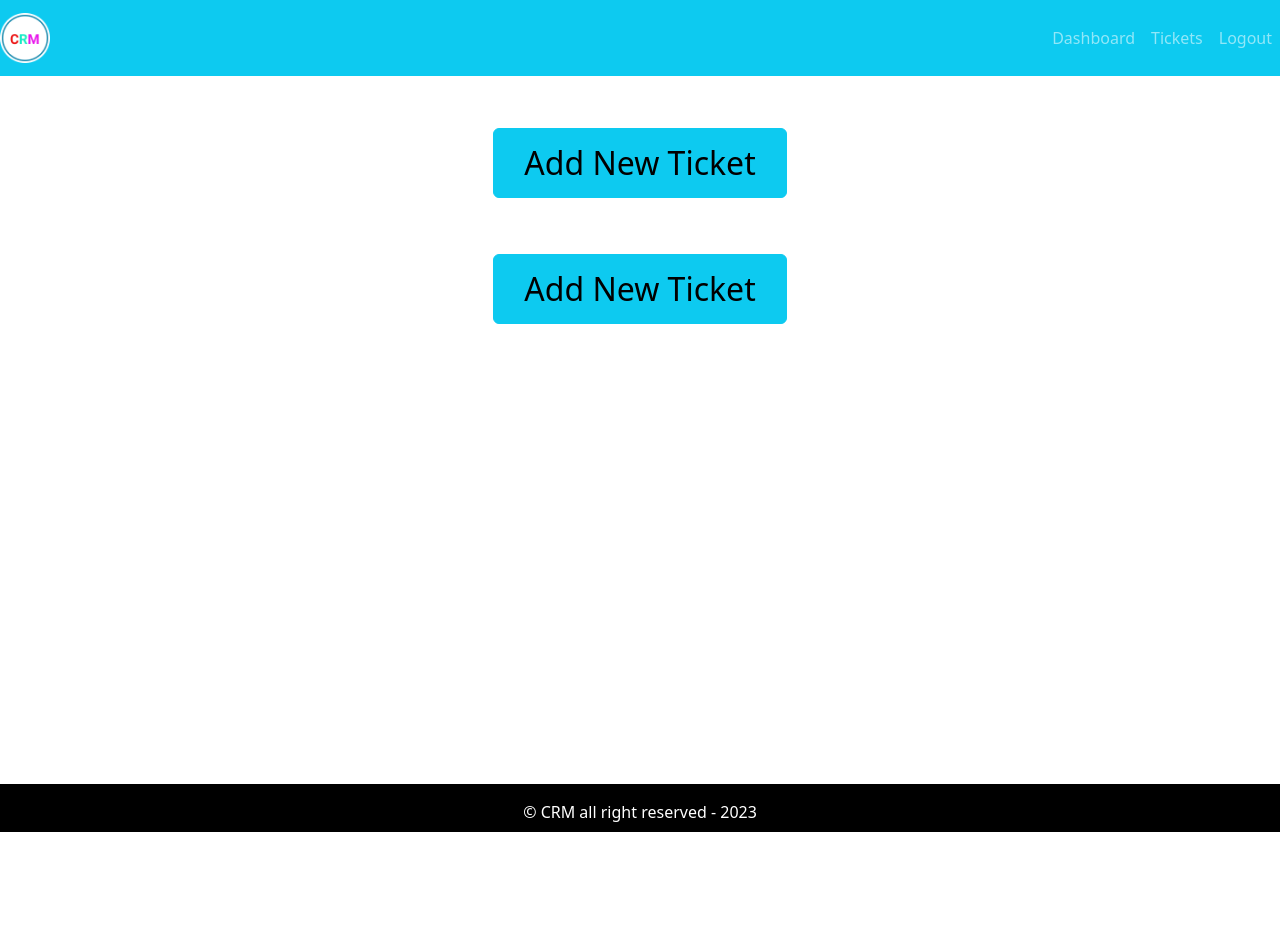
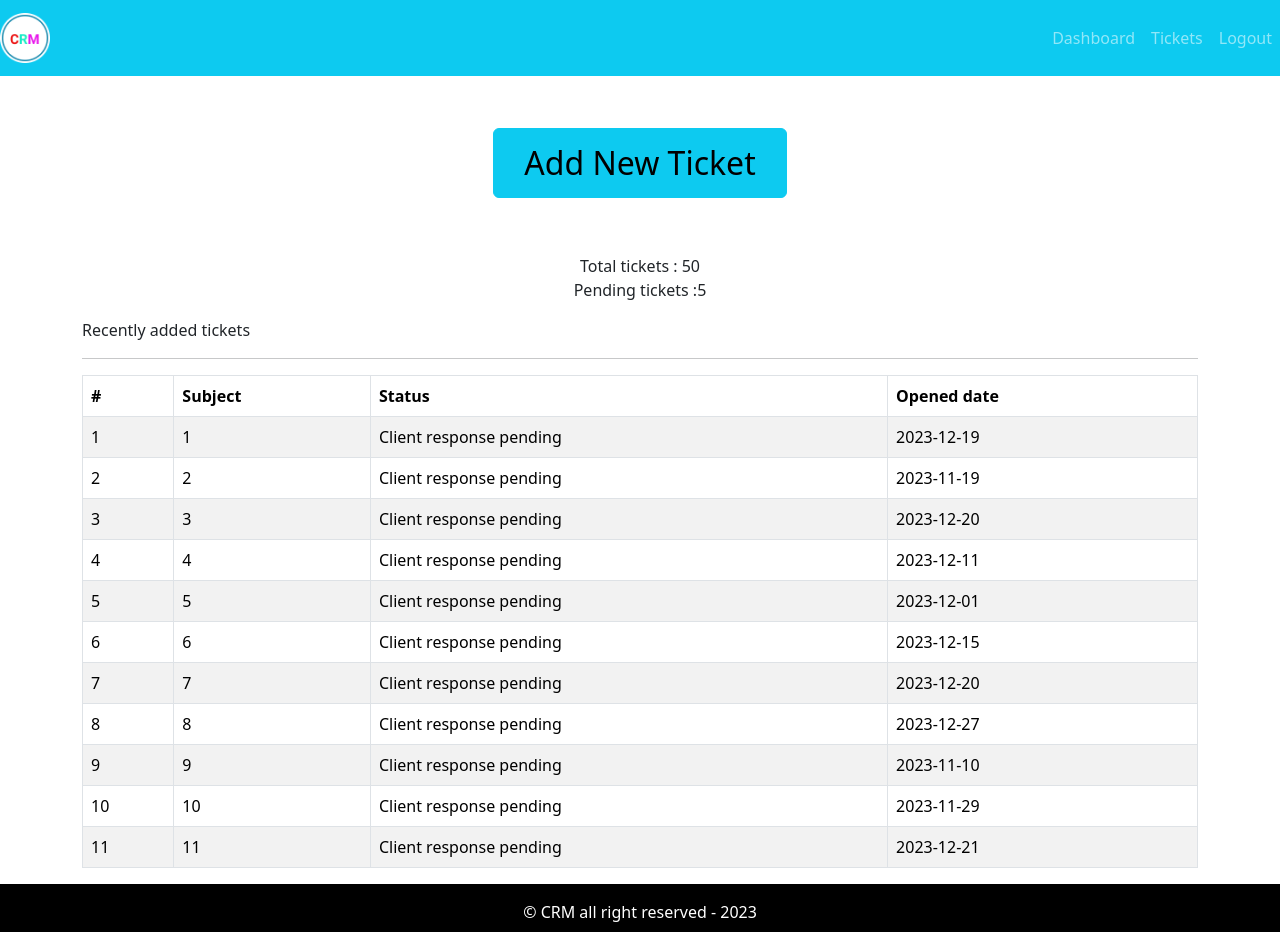
Before and after one commit to RemyaManoharan/crm-frontend, a React (Create React App) app: page / in a window 1280 px wide. Before the commit the page ends 832 px from the top, so only its background shows below. Built offline with nearby package versions, Linux system fonts and the light colour scheme.

Commit message:
added ticket table

```diff
--- /dev/null
+++ b/src/assests/data/dummy-tickets.json
@@ -0,0 +1,59 @@
+[
+    {
+        "id" :1,
+        "status":"Client response pending",
+        "addedAt":"2023-12-19"
+    },
+    {
+        "id" :2,
+        "status":"Client response pending",
+        "addedAt":"2023-11-19"
+    },
+    {
+        "id" :3,
+        "status":"Client response pending",
+        "addedAt":"2023-12-20"
+    },
+    {
+        "id" :4,
+        "status":"Client response pending",
+        "addedAt":"2023-12-11"
+    },
+    {
+        "id" :5,
+        "status":"Client response pending",
+        "addedAt":"2023-12-01"
+    },
+    {
+        "id" :6,
+        "status":"Client response pending",
+        "addedAt":"2023-12-15"
+    },
+    {
+        "id" :7,
+        "status":"Client response pending",
+        "addedAt":"2023-12-20"
+    },
+    {
+        "id" :8,
+        "status":"Client response pending",
+        "addedAt":"2023-12-27"
+    },
+    {
+        "id" :9,
+        "status":"Client response pending",
+        "addedAt":"2023-11-10"
+    },
+    {
+        "id" :10,
+        "status":"Client response pending",
+        "addedAt":"2023-11-29"
+    },
+    {
+        "id" :11,
+        "status":"Client response pending",
+        "addedAt":"2023-12-21"
+    }
+
+
+]
--- /dev/null
+++ b/src/components/TicketTable/TicketTableComp.js
@@ -0,0 +1,38 @@
+import React from "react";
+import { Table } from "react-bootstrap";
+
+const TicketTableComp = ({ tickets }) => {
+  console.log(tickets);
+  return (
+    <div>
+      <Table striped bordered hover>
+        <thead>
+          <tr>
+            <th>#</th>
+            <th>Subject</th>
+            <th>Status</th>
+            <th>Opened date</th>
+          </tr>
+        </thead>
+        <tbody>
+          {tickets.length ? (
+            tickets.map((row) => (
+              <tr key={row.id}>
+                <td>{row.id}</td>
+                <td>{row.id}</td>
+                <td>{row.status}</td>
+                <td>{row.addedAt}</td>
+              </tr>
+            ))
+          ) : (
+            <tr>
+              <td>No tickets to show</td>
+            </tr>
+          )}
+        </tbody>
+      </Table>
+    </div>
+  );
+};
+
+export default TicketTableComp;
--- a/src/page/dashboard/DashboardPage.js
+++ b/src/page/dashboard/DashboardPage.js
@@ -1,22 +1,41 @@
-import React from 'react';
-import {Container,Row, Col,Button} from 'react-bootstrap'
-
+import React from "react";
+import { Container, Row, Col, Button } from "react-bootstrap";
+import TicketTableComp from "../../components/TicketTable/TicketTableComp";
+import tickets from "../../assests/data/dummy-tickets.json"
 const DashboardPage = () => {
   return (
     <Container>
       <Row>
-           <Col className='text-center mt-5 mb-2'>
-<Button variant='info' style={{'font-size': '2rem', padding:"10px 30px"}}> Add New Ticket</Button>
+        <Col className="text-center mt-5 mb-2">
+          <Button
+            variant="info"
+            style={{ "fontSize": "2rem", padding: "10px 30px" }}
+          >
+            {" "}
+            Add New Ticket
+          </Button>
         </Col>
       </Row>
       <Row>
-           <Col className='text-center mt-5 mb-2'>
-<Button variant='info' style={{'font-size': '2rem', padding:"10px 30px"}}> Add New Ticket</Button>
+        <Col className="text-center mt-5 mb-2">
+          <div>Total tickets : 50</div>
+          <div>Pending tickets :5</div>
+        </Col>
+      </Row>
+      <Row>
+        <Col className="mt-2">
+          Recently added tickets
+        </Col>
+      </Row>
+      <hr/>
+      <Row>
+        <Col className="recent-ticket">
+   <TicketTableComp tickets={tickets}/>
         </Col>
       </Row>
 
     </Container>
-  )
-}
+  );
+};
 
-export default DashboardPage
+export default DashboardPage;
```
Lines whose indentation alone changed are shown as unchanged.
